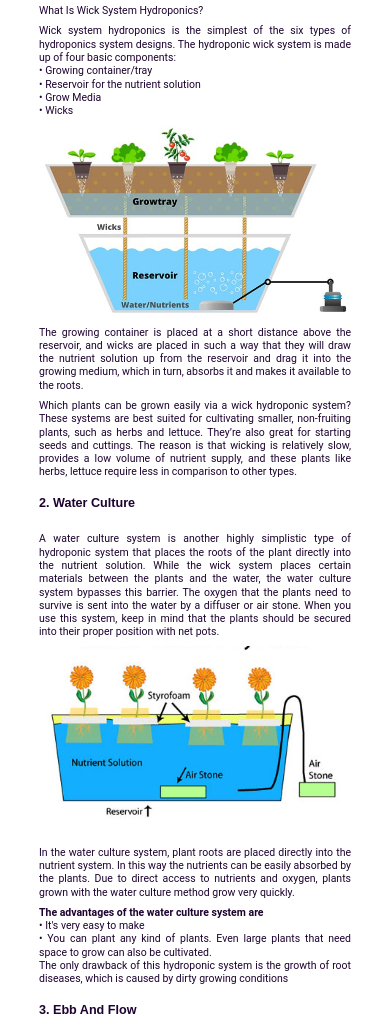
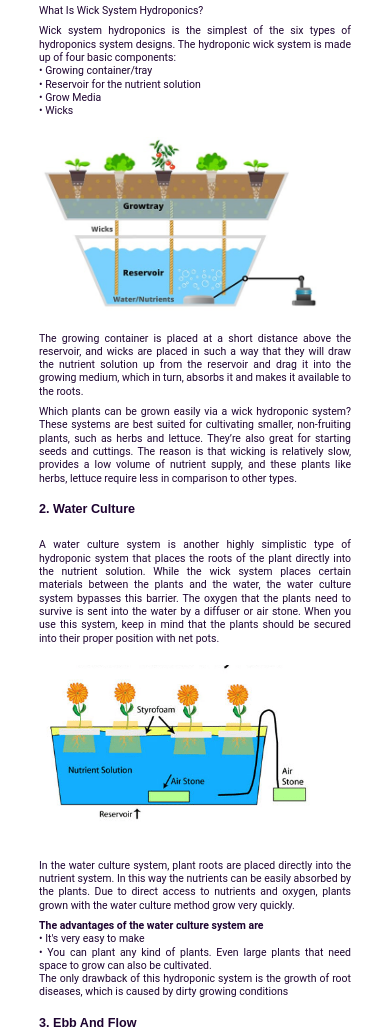
Before and after one commit to prathameshk03/Growloc, a website: page post2.html in a window 390 px wide. Shown: the part 1064-2098 px from the top of the page. Drawn offline with nearby package versions, Linux system fonts and the light colour scheme.

Commit message:
Add files via upload
complete

```diff
--- a/css/responsive-style.css
+++ b/css/responsive-style.css
@@ -81,12 +81,20 @@
         margin: auto;
         height: 250px;
     }
+    .blog-post-img{
+        width: 90%;
+        margin: auto;
+        height: 200px;
+    }
     .post-content{
         margin-top: 10rem !important;
     }
     .post{
         width: 90%;
         margin: auto;
+    }
+    .post-blog-links .post-box{
+        height: fit-content;
     }
 }
 
--- a/css/style.css
+++ b/css/style.css
@@ -168,7 +168,8 @@ button:hover{
 
 section{
     padding: 5rem 0;
-    scroll-snap-align: center;      /*scroll anchor*/}
+    scroll-snap-align: center;      /*scroll anchor*/
+}
 
 .products .row,
 .contact .row{                     /*scroll anchor*/
@@ -1076,6 +1077,7 @@ section{
     box-shadow: 0 4px 14px grey;
     padding: 15px;
     border-radius: 0.5rem;
+    scroll-snap-align: center;      /*scroll anchor*/
 }
 
 .post-box:hover{
@@ -1185,6 +1187,15 @@ section{
     object-fit: cover;
     object-position: center;
 }
+
+.blog-post-img{
+    width: 100%;
+    height: 400px;
+    object-fit: contain;
+    object-position: center;
+    scroll-snap-align: center;      /*scroll anchor*/
+}
+
 .post-content{
     margin-top: 10rem !important;
     width: 80%;
@@ -1192,12 +1203,14 @@ section{
 }
 .sub-heading{
     font-size: 1.8rem;
+    scroll-snap-align: center;      /*scroll anchor*/
 }
 .post-text{
     font-size: 1.5rem;
     line-height: 1.9rem;
     margin: 1rem 0;
     text-align: justify;
+    scroll-snap-align: center;      /*scroll anchor*/
 }
 
 .share{
@@ -1229,6 +1242,10 @@ section{
 .post-blog-links{
     width: 80%;
     margin: auto;
+}
+
+.post-blog-links .post-box{
+    height: 100%;
 }
 
 /*Up arrow*/
```
